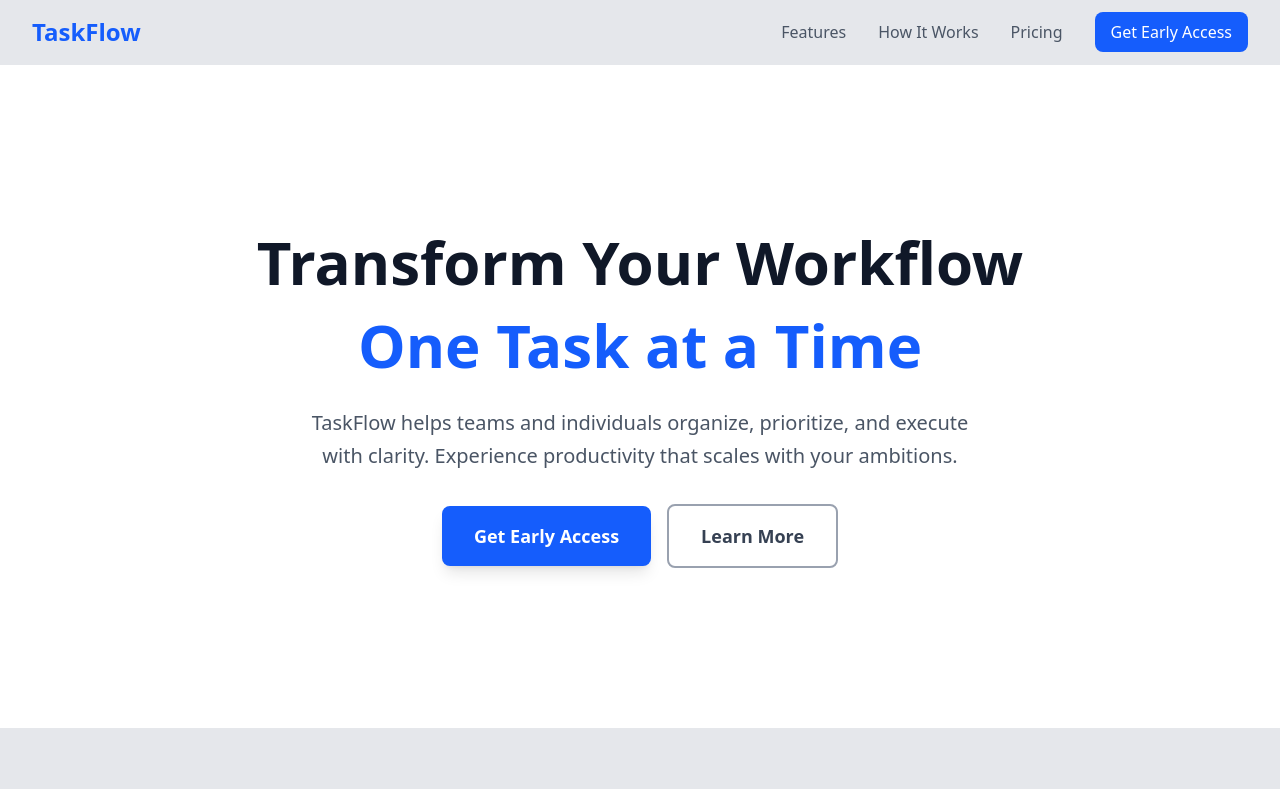
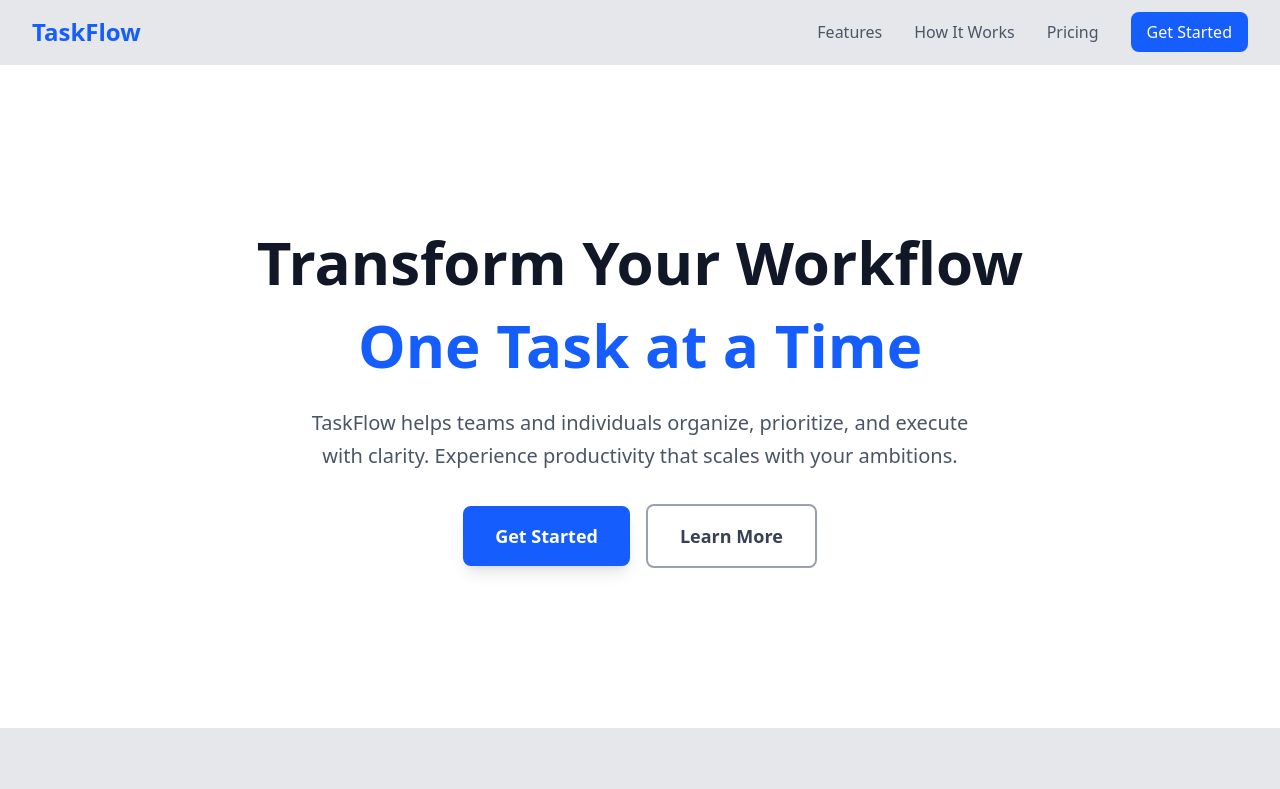
Before and after one commit to massacodes/saas-landing-page, a website built with Vite: page index.html in a window 1280 px wide. Shown: the top 789 px of the page. Built offline with nearby package versions, Linux system fonts and the light colour scheme.

Commit message:
Update CTA button text

```diff
--- a/index.html
+++ b/index.html
@@ -134,7 +134,7 @@
             <a
               href="#early-access"
               class="bg-blue-600 text-white px-4 py-2 rounded-lg hover:bg-blue-700 transition-colors"
-              >Get Early Access</a
+              >Get Started</a
             >
           </div>
         </div>
@@ -168,7 +168,7 @@
               href="#early-access"
               class="bg-blue-600 text-white px-8 py-4 rounded-lg text-lg font-semibold hover:bg-blue-700 transition-all shadow-lg hover:shadow-xl transform hover:-translate-y-0.5"
             >
-              Get Early Access
+              Get Started
             </a>
             <a
               href="#how-it-works"
@@ -668,7 +668,7 @@
             href="#"
             class="bg-white text-blue-600 px-8 py-4 rounded-lg text-lg font-semibold hover:bg-gray-100 transition-all shadow-lg hover:shadow-xl transform hover:-translate-y-0.5"
           >
-            Get Early Access
+            Get Started
           </a>
           <a
             href="#pricing"
```
